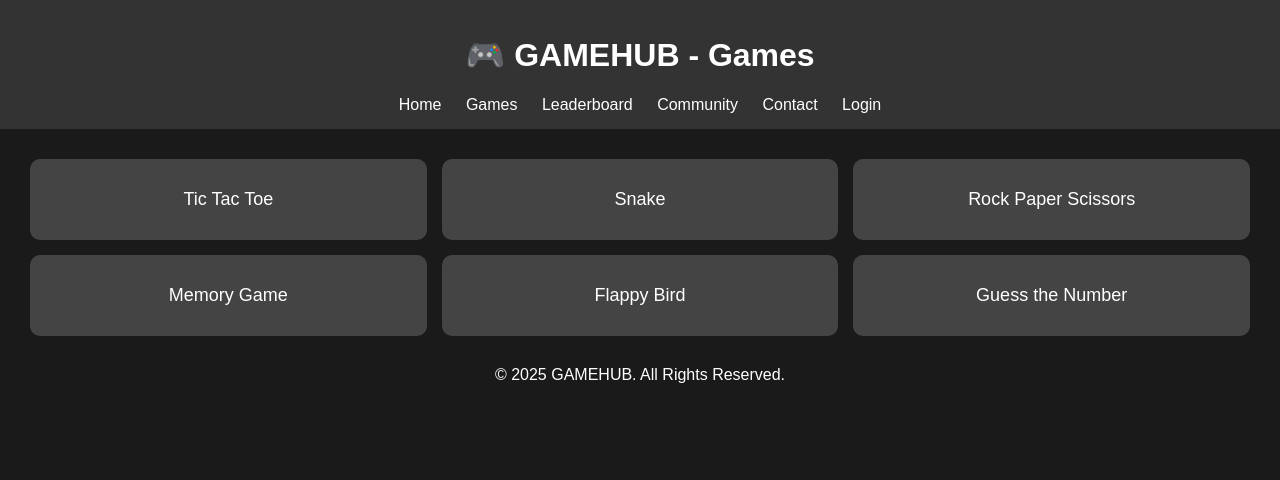
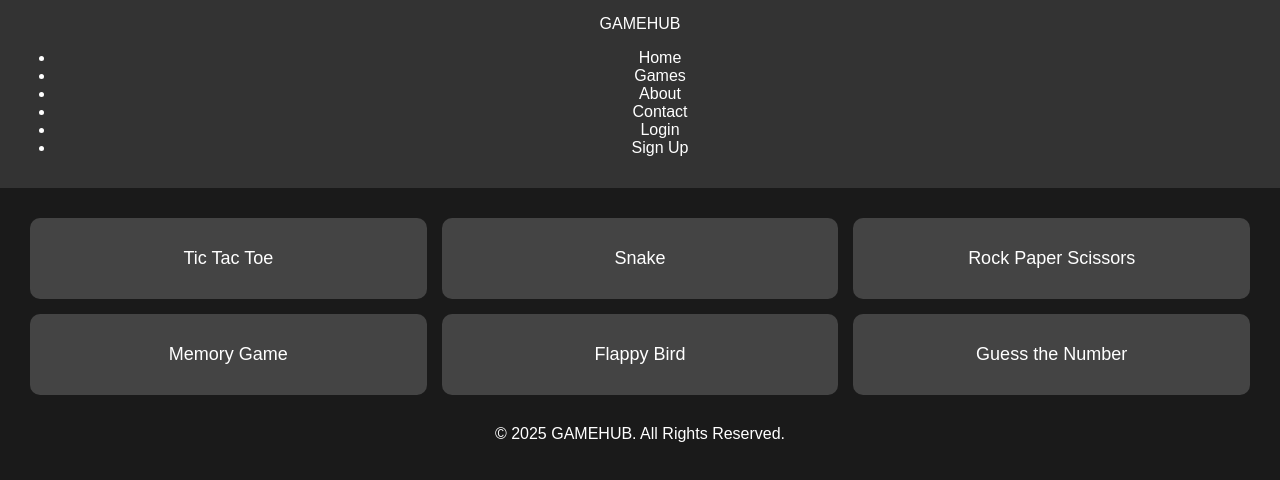
Before and after one commit to duster03/gamehub-web, a plain HTML site: page games.html in a window 1280 px wide. Drawn offline with Linux system fonts and the light colour scheme.

Commit message:
Update games.html

```diff
--- a/games.html
+++ b/games.html
@@ -7,18 +7,19 @@
   <link rel="stylesheet" href="games.css">
 </head>
 <body>
-  <header>
-    <h1>🎮 GAMEHUB - Games</h1>
+<header>
+    <div class="logo">GAMEHUB</div>
     <nav>
-      <a href="index.html">Home</a>
-      <a href="games.html">Games</a>
-      <a href="leader.html">Leaderboard</a>
-      <a href="community.html">Community</a>
-      <a href="contact.html">Contact</a>
-      <a href="login.html">Login</a>
+        <ul>
+            <li><a href="index.html">Home</a></li>
+            <li><a href="games.html">Games</a></li>
+            <li><a href="about.html">About</a></li>
+            <li><a href="contact.html">Contact</a></li>
+            <li><a href="login.html">Login</a></li>
+            <li><a href="signup.html">Sign Up</a></li>
+        </ul>
     </nav>
-  </header>
-
+</header>
   <section class="games-grid">
     <div class="game-card" onclick="openGame('ticTacToe')">Tic Tac Toe</div>
     <div class="game-card" onclick="openGame('snake')">Snake</div>
```
